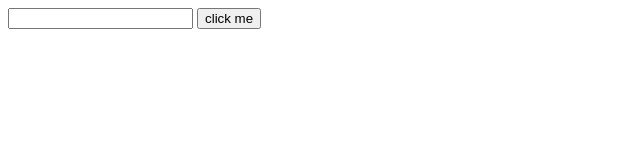
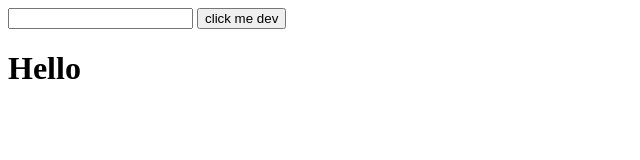
Before and after one commit to KshitizRawzan7/kshitiz, a plain HTML site: page basicjs.html in a window 1280 px wide. Shown: the whole page, without its empty margins (0-640 px from the left). Drawn offline with nearby package versions, Linux system fonts and the light colour scheme.

Commit message:
new changes

```diff
--- a/basicjs.html
+++ b/basicjs.html
@@ -9,8 +9,9 @@
 <body>
     <input type="text" id="inp">
     <button type="'button" id="btn">
-        click me
-    </button>
+        click me  dev
+    </button><h1>Hello</h1>
+    <div></div>
     <script src="https://cdn.jsdelivr.net/npm/bootstrap@5.3.0-alpha2/dist/js/bootstrap.bundle.min.js" integrity="sha384-qKXV1j0HvMUeCBQ+QVp7JcfGl760yU08IQ+GpUo5hlbpg51QRiuqHAJz8+BrxE/N" crossorigin="anonymous" ></script>
     <script>
         // document.getElementById('btn')
```
